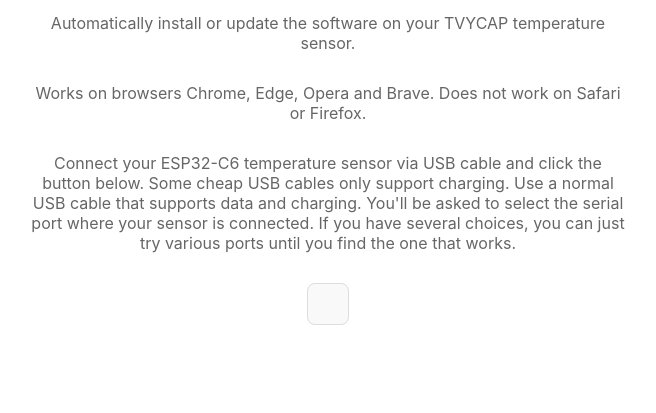
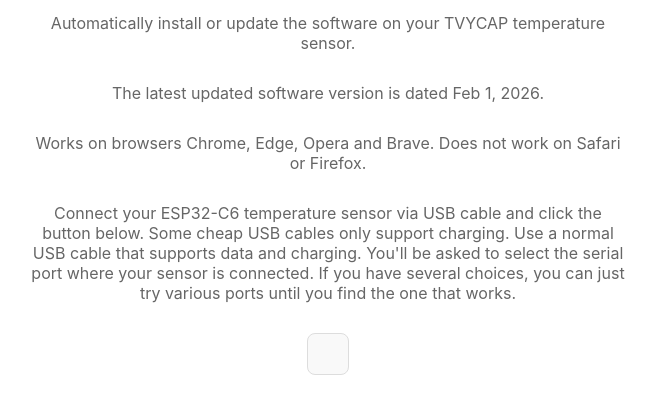
Before and after one commit to donsweeney4/sensor-installer, a plain HTML site: page index.html in a window 1280 px wide. Shown: the part 121-534 px from the top of the page, without its empty margins (312-968 px from the left). Drawn offline with Linux system fonts and the light colour scheme.

Commit message:
Add latest software version information to index.html

```diff
--- a/index.html
+++ b/index.html
@@ -23,6 +23,7 @@
     <div class="container">
         <h1>Device Installer</h1>
         <p>Automatically install or update the software on your TVYCAP temperature sensor.</p>
+        <p>The latest updated software version is dated Feb 1, 2026.</p>
          <p>Works on browsers Chrome, Edge, Opera and Brave. Does not work on Safari or Firefox.</p>
         <p>Connect your ESP32-C6 temperature sensor via USB cable and click the button below. Some cheap USB cables
             only support charging.  Use a normal USB cable that supports data and charging.
```
